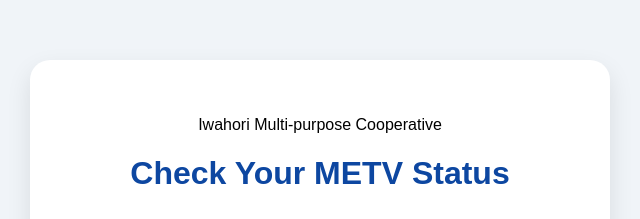
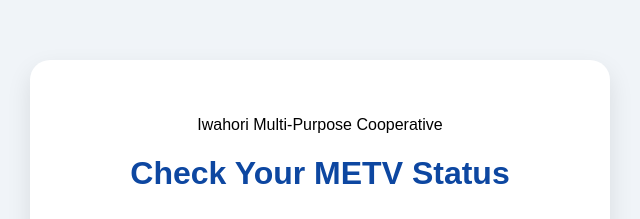
Before and after one commit to jcabesas/Iwahorimetv, a plain HTML site: page index.html in a window 1280 px wide. Shown: the part 145-364 px from the top of the page, 320-960 px from the left. Drawn offline with Linux system fonts and the light colour scheme.

Commit message:
Fix capitalization in cooperative name

```diff
--- a/index.html
+++ b/index.html
@@ -8,7 +8,7 @@
 </head>
 <body>
   <div class="container">
-  <p class="coop-name">Iwahori Multi-purpose Cooperative</p>
+  <p class="coop-name">Iwahori Multi-Purpose Cooperative</p>
 
   <h1>Check Your METV Status</h1>
 
```
